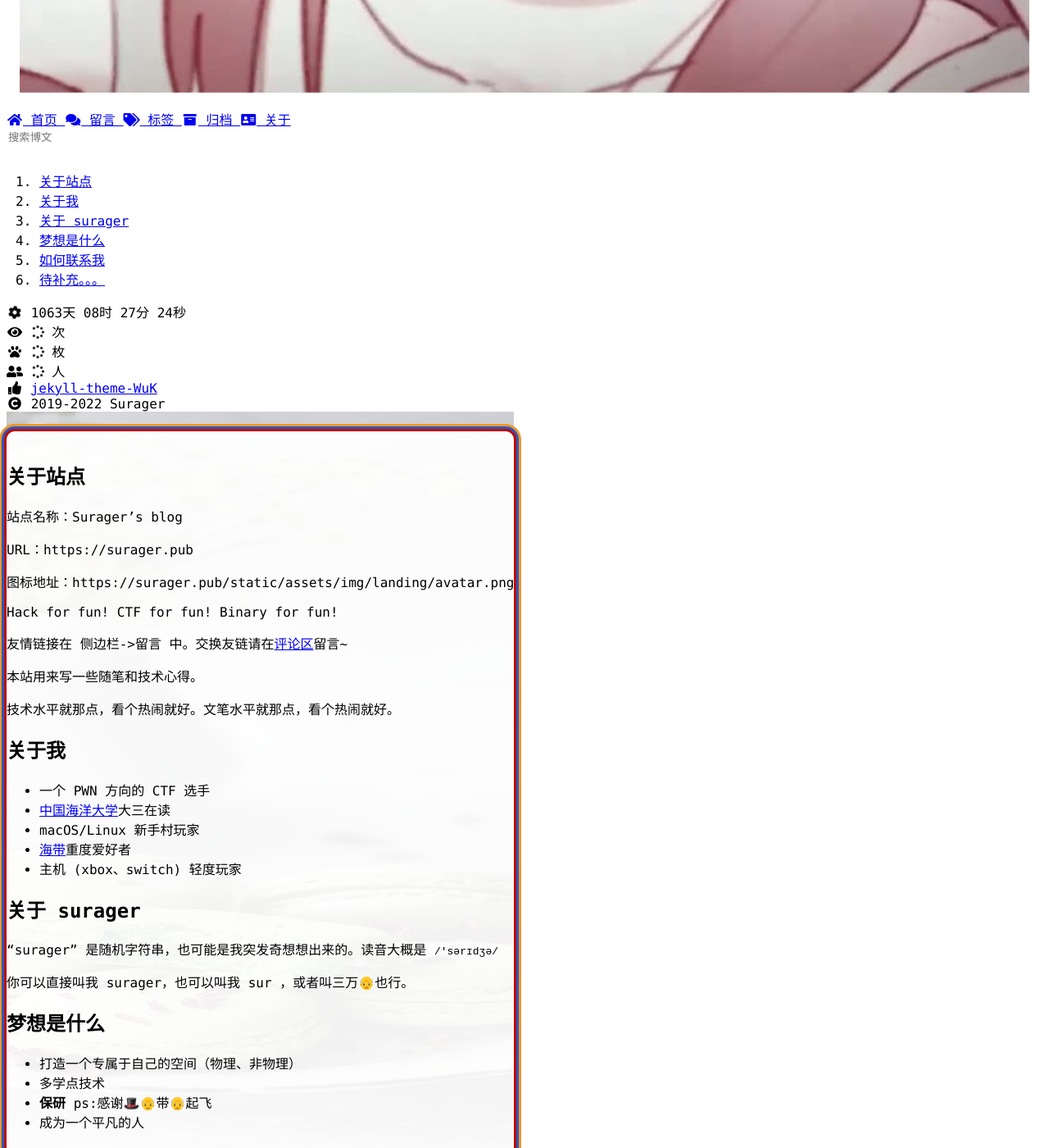
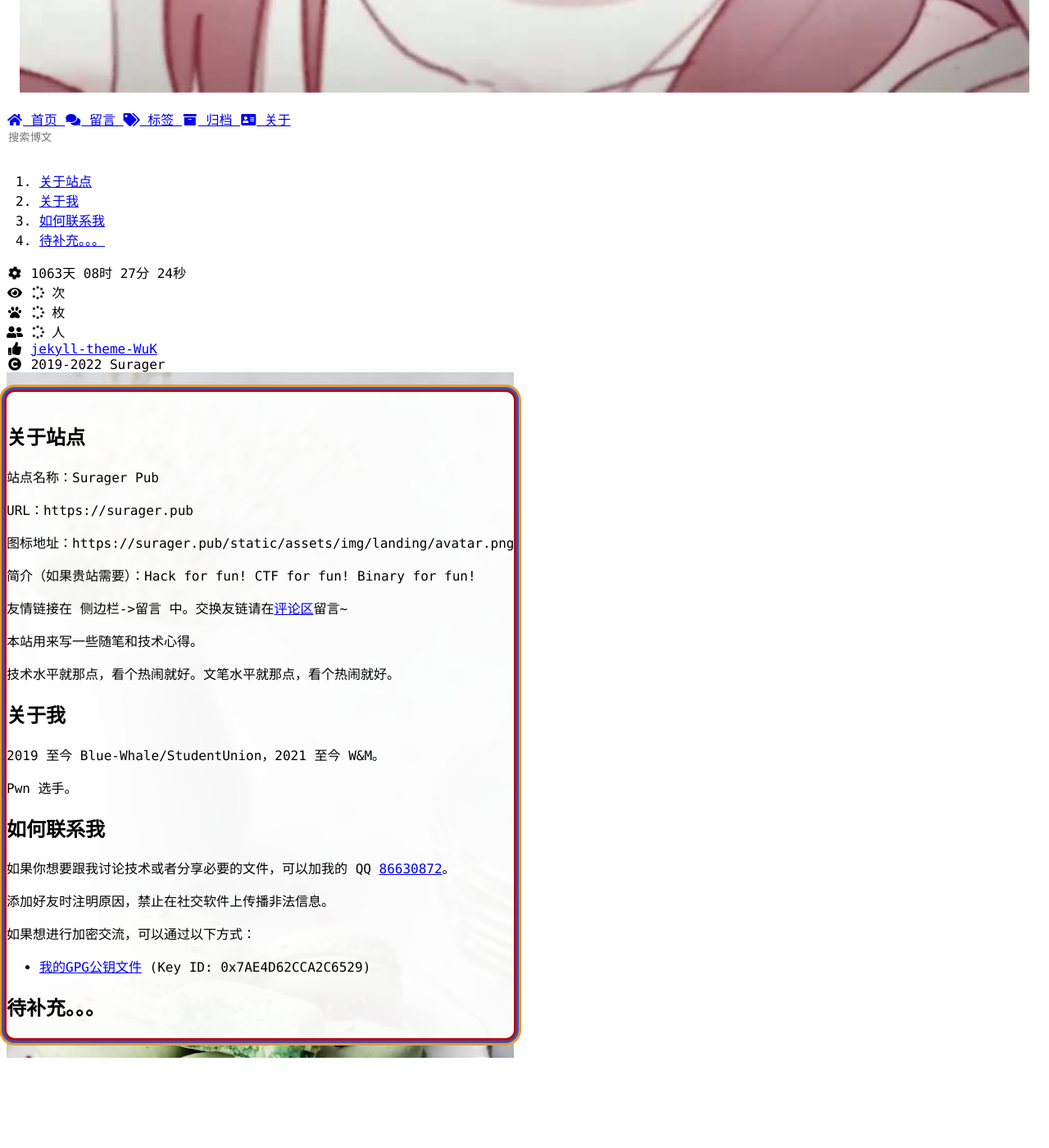
Before and after one commit to Surager/Surager.github.io, a Jekyll site: the page built from _posts/pages/2000-01-01-about.md, in a window 1280 px wide and 1400 px high, scrolled down 1143 px. Shown: the whole window at 82% size. Built offline with Jekyll 4.4.1, drawn with Linux system fonts in a browser that asks for light colours; nearby versions of some CDN libraries; comment, search, counter and statistics services are not loaded; a style sheet for code colours, icons or effects is not loaded; after the commit the page ends 2441 px from its top, so only the background shows below that; some of the changed text lies outside the part shown.

Commit message:
更新样式

```diff
--- a/_config.yml
+++ b/_config.yml
@@ -1,9 +1,7 @@
 title: Surager # 站点标题
 description: | # 头像背后的信息（html格式），<br/>代表换行
-  19计算机专业在读<br/>
-  V&N Blue-Whale<br/>
-  龙鸣PWN手<br/>
-  希望你能在这里学到东西<br/>
+  那颗星星之所以<br/>闪耀着蓝色的光芒<br/>
+  是因为我曾经和你<br/>在这片蓝天之下<br/>
   <a href="mailto:surager2019@gmail.com">
     <i class="fas fa-envelope"></i>
   </a>
--- a/_posts/pages/2000-01-01-about.md
+++ b/_posts/pages/2000-01-01-about.md
@@ -7,13 +7,13 @@ permalink: /about/
 
 ## 关于站点
 
-站点名称：Surager's blog
+站点名称：Surager Pub
 
 URL：https://surager.pub
 
 图标地址：https://surager.pub/static/assets/img/landing/avatar.png
 
-Hack for fun! CTF for fun! Binary for fun!
+简介（如果贵站需要）：Hack for fun! CTF for fun! Binary for fun!
 
 友情链接在 侧边栏->留言 中。交换友链请在[评论区](/comments/)留言~
 
@@ -22,6 +22,12 @@ Hack for fun! CTF for fun! Binary for fun!
 技术水平就那点，看个热闹就好。文笔水平就那点，看个热闹就好。
 
 ## 关于我
+
+2019 至今 Blue-Whale/StudentUnion，2021 至今 W&M。
+
+Pwn 选手。
+
+<!-- ## 关于我
 
 - 一个 PWN 方向的 CTF 选手
 - [中国海洋大学](https://zh.wikipedia.org/zh-hans/%E4%B8%AD%E5%9B%BD%E6%B5%B7%E6%B4%8B%E5%A4%A7%E5%AD%A6)大三在读
@@ -40,7 +46,7 @@ Hack for fun! CTF for fun! Binary for fun!
 - 打造一个专属于自己的空间（物理、非物理）
 - 多学点技术
 - **保研** ps:感谢🎩️👴带👴起飞
-- 成为一个平凡的人
+- 成为一个平凡的人 -->
 
 ## 如何联系我
 
```
Also changed, not shown: _posts/pages/2000-01-01-archive.md (+1 -1 lines), _posts/pages/2000-01-01-comments.md (+4 -2 lines), Gemfile.lock, README.md (line endings or trailing spaces).
